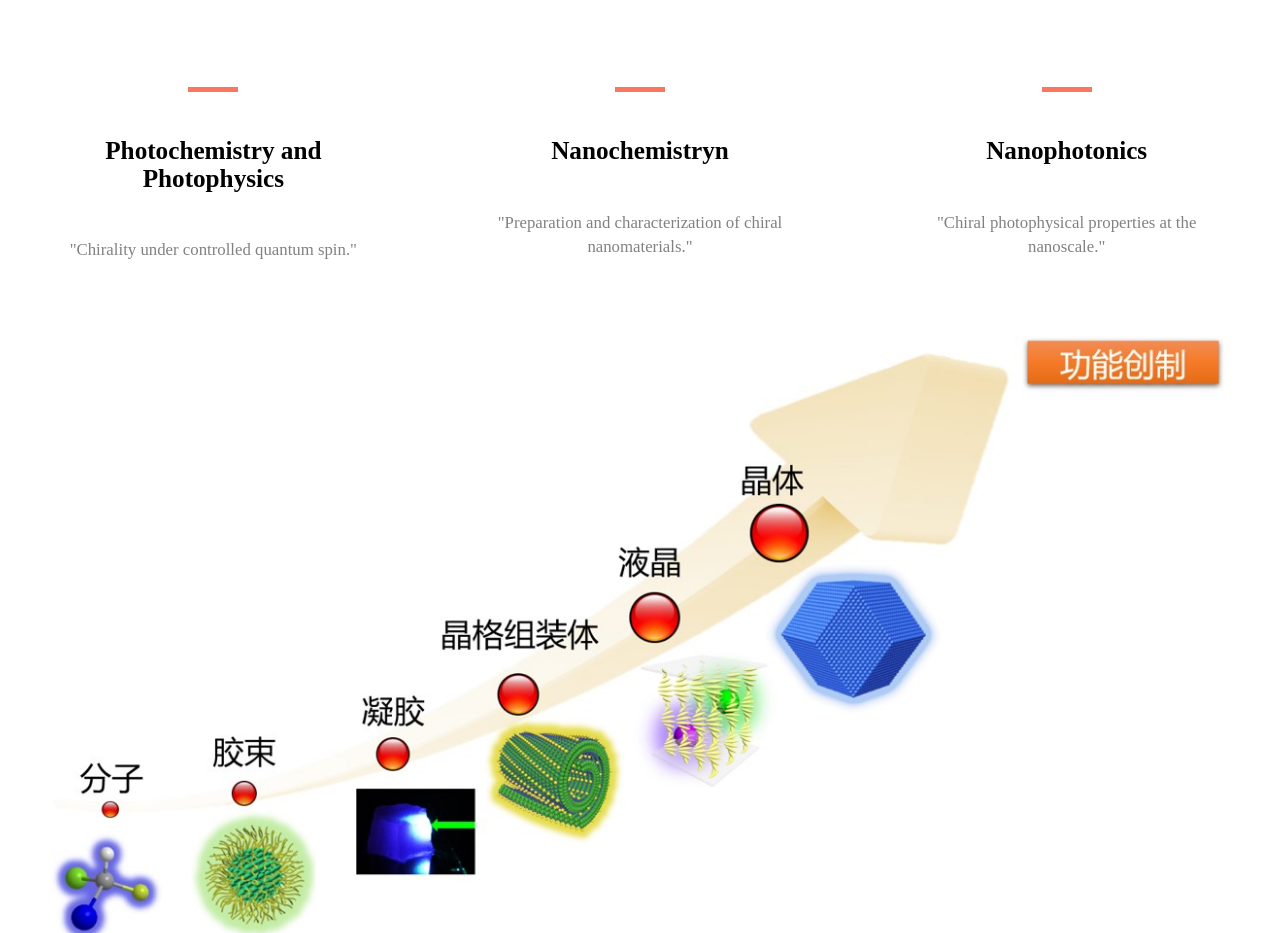
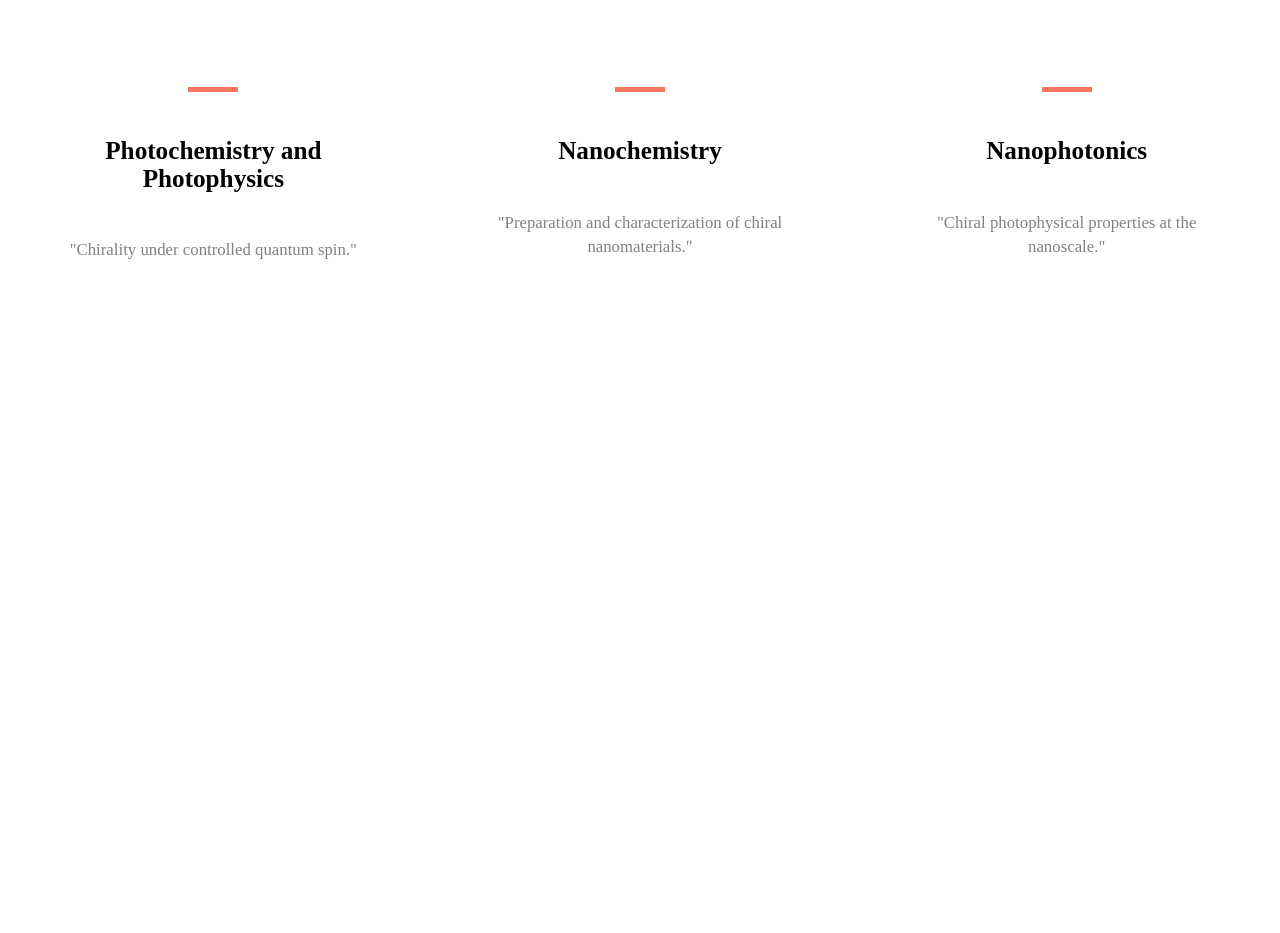
Before and after one commit to duanpf225/duanpf225.github.io, a plain HTML site: page ktzjj.html in a window 1280 px wide. Shown: the part 2240-3173 px from the top of the page. After the commit the page ends 2558 px from the top, so only its background shows below. Drawn offline with Linux system fonts and the light colour scheme.

Commit message:
Update ktzjj.html

```diff
--- a/ktzjj.html
+++ b/ktzjj.html
@@ -312,7 +312,7 @@
 		</div>
 		<div class="col-md-4 service-grid">
 			<a><span class="hosting"> </span></a>
-			<h5>Nanochemistryn</h5>
+			<h5>Nanochemistry</h5>
 			<p>"Preparation and characterization of chiral nanomaterials."</p>
 	    </div>
 		<div class="col-md-4 service-grid">
@@ -322,11 +322,6 @@
 		</div>
 		<div class="clearfix"> </div>
 	</div>
-    <div class="container">
-		<img class="img-responsive" src="images/ktzjj/1.jpg" alt height="600px" width="800">
-	    <img class="img-responsive" src="images/ktzjj/2.jpg" alt="" />
-	</div>
-
 </div>
 
 </body>
```
